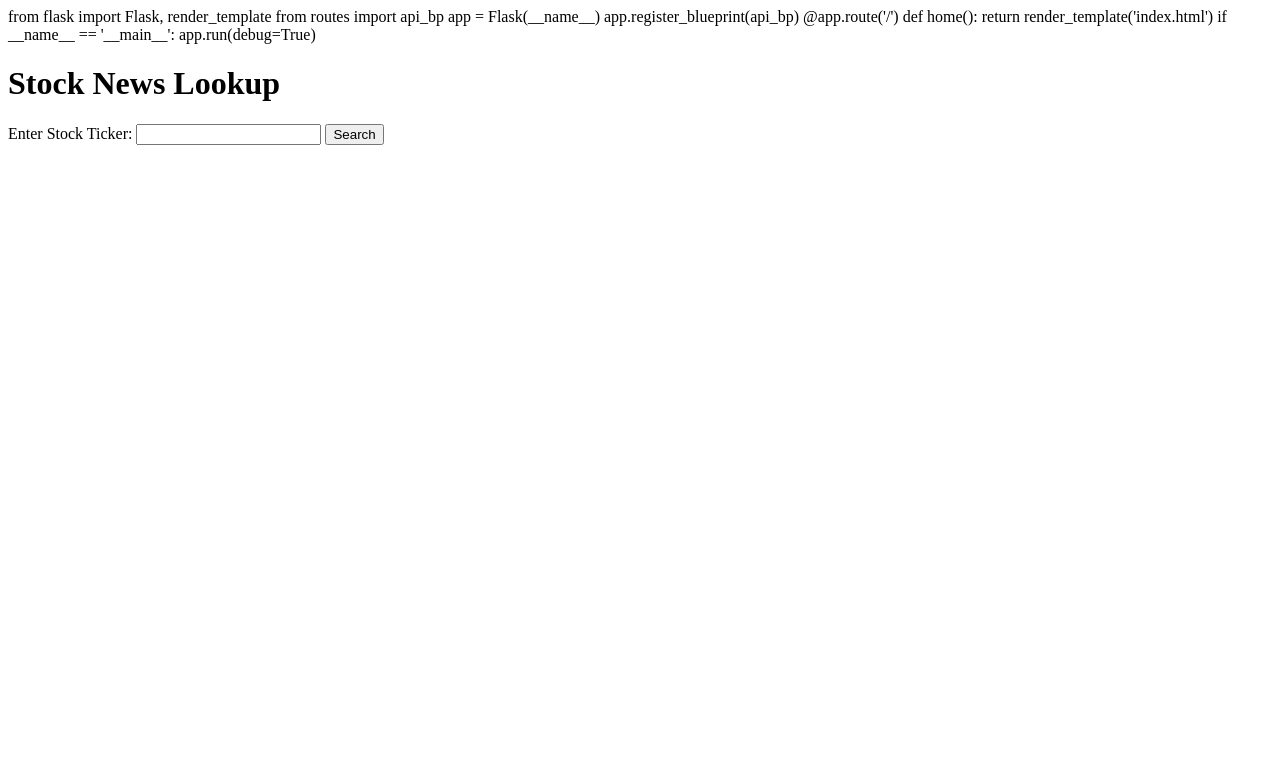
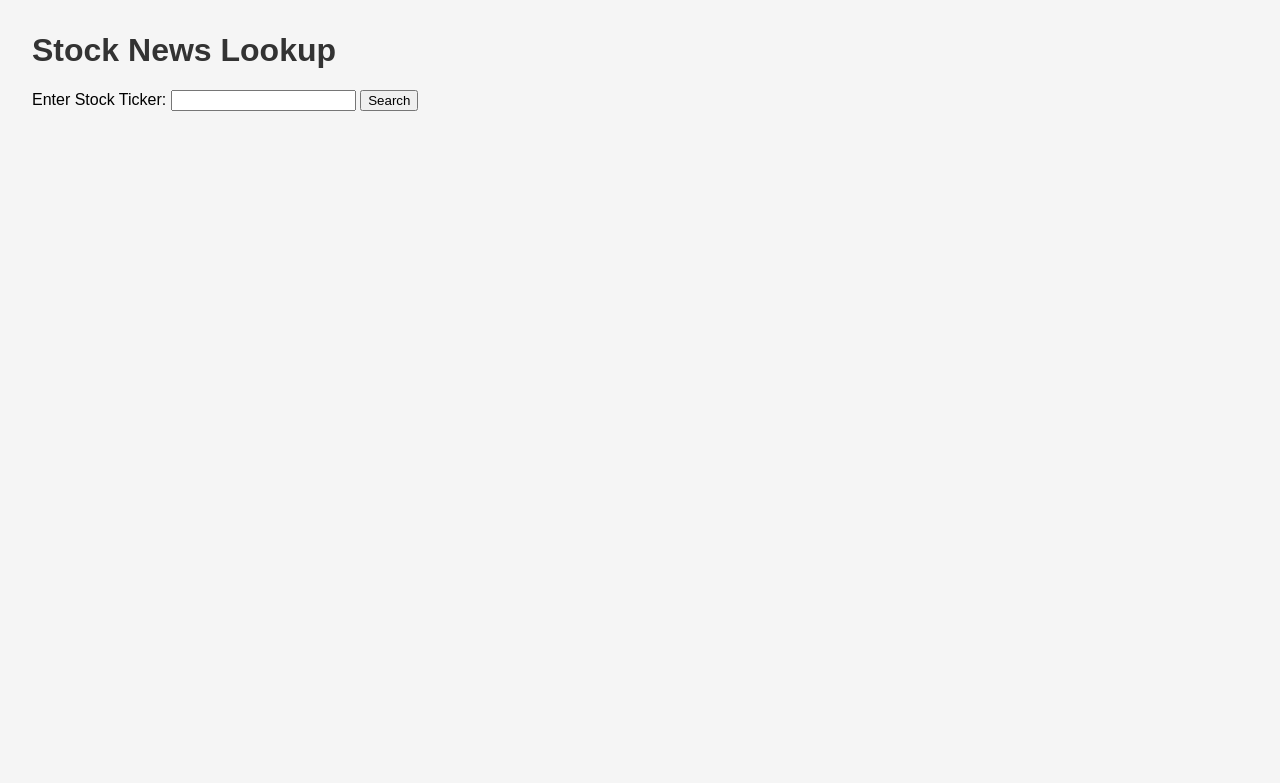
Before and after one commit to BWorkman09/Financial-News-Aggregator, a Flask app: page / in a window 1280 px wide. Shown: the top 783 px of the page. Run offline with Flask 3, Linux system fonts and the light colour scheme.

Commit message:
Updating html

```diff
--- /dev/null
+++ b/static/style.css
@@ -0,0 +1,36 @@
+body {
+    font-family: Arial, sans-serif;
+    margin: 2rem;
+    background-color: #f5f5f5;
+}
+
+h1, h2 {
+    color: #333;
+}
+
+form {
+    margin-bottom: 2rem;
+}
+
+table {
+    border-collapse: collapse;
+    width: 60%;
+    background-color: #fff;
+}
+
+th, td {
+    border: 1px solid #ccc;
+    padding: 8px;
+}
+
+ul {
+    list-style-type: none;
+    padding: 0;
+}
+
+li {
+    margin-bottom: 1rem;
+    background: #fff;
+    padding: 10px;
+    border-left: 4px solid #ccc;
+}
--- a/templates/index.html
+++ b/templates/index.html
@@ -1,24 +1,12 @@
-from flask import Flask, render_template
-from routes import api_bp
-
-app = Flask(__name__)
-app.register_blueprint(api_bp)
-
-@app.route('/')
-def home():
-    return render_template('index.html')
-
-if __name__ == '__main__':
-    app.run(debug=True)
-
-
 <!DOCTYPE html>
 <html>
 <head>
     <title>Financial News Aggregator</title>
+    <link rel="stylesheet" type="text/css" href="/static/style.css">
 </head>
 <body>
     <h1>Stock News Lookup</h1>
+
     <form action="/stock" method="get">
         <label for="ticker">Enter Stock Ticker:</label>
         <input type="text" id="ticker" name="ticker" required>
@@ -27,14 +15,50 @@ if __name__ == '__main__':
 
     {% if stock_data %}
         <h2>Stock Info for {{ ticker }}</h2>
-            <pre>{{ stock_data }}</pre>
+        <table>
+            <tr>
+                {% for key in stock_data[0].keys() %}
+                <th>{{ key }}</th>
+                {% endfor %}
+            </tr>
+            <tr>
+                {% for value in stock_data[0].values() %}
+                <td>{{ value }}</td>
+                {% endfor %}
+            </tr>
+        </table>
+    {% endif %}
 
+    {% if news %}
         <h2>News Articles</h2>
         <ul>
             {% for article in news %}
-                    <li><a href="{{ article.url }}" target="_blank">{{ article.title }}</a></li>
+                <li>
+                    <a href="{{ article.url }}" target="_blank">{{ article.title }}</a><br>
+                    <small>{{ article.publishedAt }} — {{ article.source.name }}</small><br>
+                    <strong>Sentiment:</strong>
+                    <span style="
+                        color:
+                            {% if article.sentiment == 'Positive' %}green
+                            {% elif article.sentiment == 'Negative' %}red
+                            {% else %}gray
+                            {% endif %}
+                        ;">
+                        {{ article.sentiment }}
+                    </span>
+                </li>
             {% endfor %}
         </ul>
     {% endif %}
+
+    {% if plot %}
+        <h2>Interactive Stock Chart</h2>
+        <div id="plot"></div>
+        <script src="https://cdn.plot.ly/plotly-latest.min.js"></script>
+        <script>
+            var plotData = {{ plot | safe }};
+            Plotly.newPlot('plot', plotData.data, plotData.layout);
+        </script>
+    {% endif %}
 </body>
 </html>
```
Also changed, not shown: code/routes.py (+22 -16 lines), code/services.py (+13 -0 lines). Lines whose indentation alone changed are shown as unchanged.
